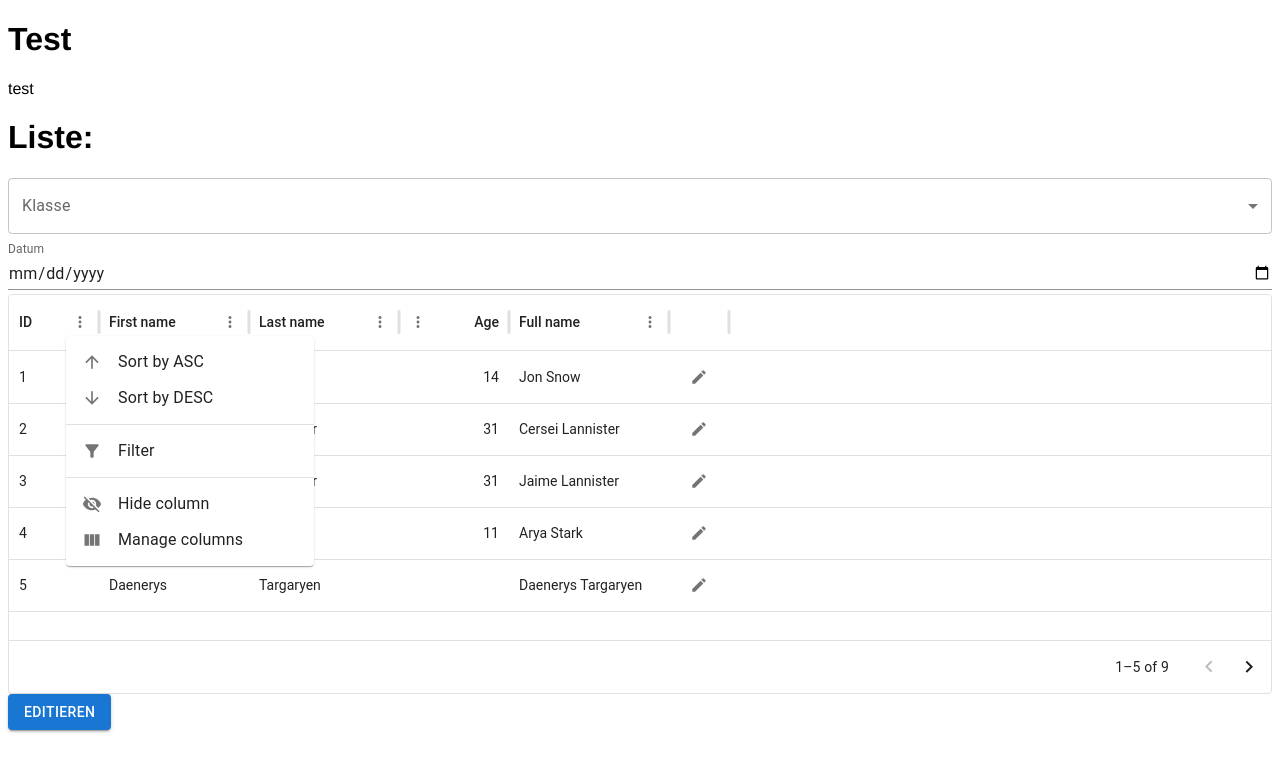
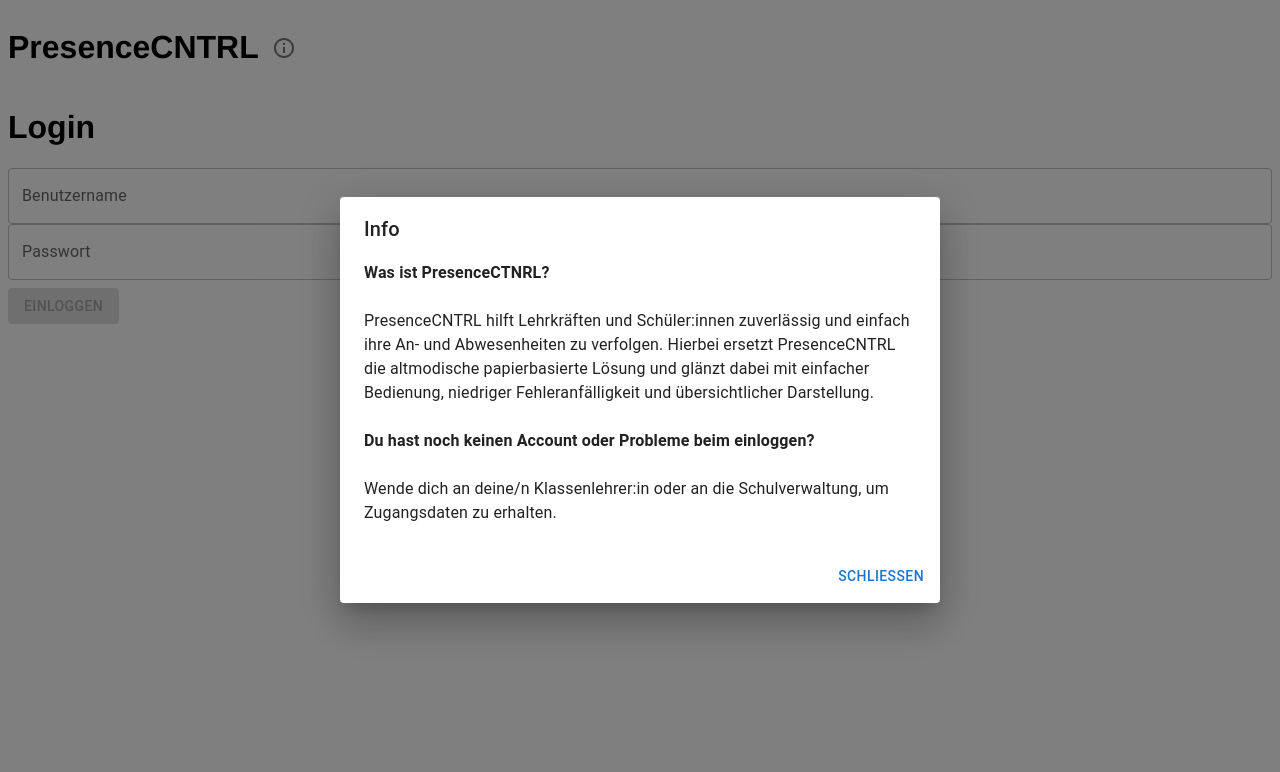
Before and after one commit to fes-wiesbaden/projekt-4-anwesenheitsverwaltung_gruppe_2, a React (Vite) app in the folder client/: page / in a window 1280 px wide. Both pictures are taken after a click on the button "Hilfe". Shown: the top 772 px of the page. Built offline with nearby package versions, Linux system fonts and the light colour scheme.

Commit message:
added login page w/ testlogin + info panel

```diff
--- a/client/src/App.tsx
+++ b/client/src/App.tsx
@@ -1,15 +1,77 @@
-import ListView from "./components/ListView"
-import './css/main.css'
+import { useState } from "react";
+import ListView from "./components/ListView";
+import LoginView from "./components/LoginView";
+import "./css/main.css";
+import InfoOutlinedIcon from "@mui/icons-material/InfoOutlined";
+import {
+  IconButton,
+  Dialog,
+  DialogTitle,
+  DialogContent,
+  DialogActions,
+  Typography,
+  Button,
+} from "@mui/material";
 
 function App() {
+  const [isLoggedIn, setIsLoggedIn] = useState(false);
+  const [helpOpen, setHelpOpen] = useState(false);
+
+  const handleLogout = () => {
+    localStorage.removeItem("token");
+    setIsLoggedIn(false);
+  };
 
   return (
     <>
-      <h1>Test</h1>
-      <p>test</p>
-      <ListView></ListView>
+      <div className="title">
+        <h1>PresenceCNTRL</h1>
+        <IconButton
+          aria-label="Hilfe"
+          onClick={() => setHelpOpen(true)}
+          size="small"
+        >
+          <InfoOutlinedIcon />
+        </IconButton>
+      </div>
+      {isLoggedIn ? (
+        <ListView onLogout={handleLogout} />
+      ) : (
+        <LoginView onLoginSuccess={() => setIsLoggedIn(true)} />
+      )}
+      <Dialog
+        open={helpOpen}
+        onClose={() => setHelpOpen(false)}
+        maxWidth="sm"
+        fullWidth
+      >
+        <DialogTitle>Info</DialogTitle>
+        <DialogContent>
+          <Typography gutterBottom>
+            <b>Was ist PresenceCTNRL?</b>
+            <br />
+            <br />
+            PresenceCNTRL hilft Lehrkräften und Schüler:innen zuverlässig und
+            einfach ihre An- und Abwesenheiten zu verfolgen. Hierbei ersetzt
+            PresenceCNTRL die altmodische papierbasierte Lösung und glänzt dabei
+            mit einfacher Bedienung, niedriger Fehleranfälligkeit und
+            übersichtlicher Darstellung.
+          </Typography>
+          <br />
+          <Typography gutterBottom>
+            <b>Du hast noch keinen Account oder Probleme beim einloggen?</b>
+            <br />
+            <br />
+            Wende dich an deine/n Klassenlehrer:in oder an die Schulverwaltung,
+            um Zugangsdaten zu erhalten.
+          </Typography>
+        </DialogContent>
+        <DialogActions>
+          <Button onClick={() => setHelpOpen(false)}>Schließen</Button>
+        </DialogActions>
+      </Dialog>
     </>
-  )
+  );
 }
 
-export default App
+export default App;
--- a/client/src/components/ListView.tsx
+++ b/client/src/components/ListView.tsx
@@ -16,38 +16,57 @@ import EditIcon from "@mui/icons-material/Edit";
 import "../css/main.css";
 import { useState } from "react";
 
-function ListView() {
+interface ListViewProps {
+  onLogout: () => void;
+}
+
+function ListView({ onLogout }: ListViewProps) {
+  // DUMMY DATA:
+  // TODO: mit echtem Fetch vom Backend (API-Call) ersetzen
+  const rows = [{ id: 1, lastName: "Snow", firstName: "Jon" }];
+
+  const DUMMY_CLASSES = [
+    { id: "class1", label: "Klasse 1" },
+    { id: "class2", label: "Klasse 2" },
+    { id: "class3", label: "Klasse 3" },
+    { id: "class4", label: "Klasse 4" },
+  ];
+
   const [isEditing, setIsEditing] = useState(false);
+  const [selectedClass, setSelectedClass] = useState("");
+  const [classes, setClasses] = useState(DUMMY_CLASSES);
 
-  const columns: GridColDef<(typeof rows)[number]>[] = [ // TODO: Feldnamen anpassen
+  const columns: GridColDef<(typeof rows)[number]>[] = [
     { field: "id", headerName: "ID", width: 90 },
     {
       field: "firstName",
-      headerName: "First name",
+      headerName: "Vorname",
       width: 150,
-      editable: true,
+      editable: false,
     },
     {
       field: "lastName",
-      headerName: "Last name",
+      headerName: "Nachname",
       width: 150,
-      editable: true,
+      editable: false,
     },
     {
-      field: "age",
-      headerName: "Age",
-      type: "number",
+      field: "status",
+      headerName: "Status",
       width: 110,
       editable: true,
     },
     {
-      field: "fullName",
-      headerName: "Full name",
-      description: "This column has a value getter and is not sortable.",
-      sortable: false,
-      width: 160,
-      valueGetter: (value, row) =>
-        `${row.firstName || ""} ${row.lastName || ""}`,
+      field: "presentSince",
+      headerName: "Anw. seit:",
+      width: 110,
+      editable: true,
+    },
+    {
+      field: "presentUntil",
+      headerName: "Anw. bis:",
+      width: 110,
+      editable: true,
     },
     {
       field: "actions",
@@ -58,26 +77,25 @@ function ListView() {
         <GridActionsCellItem
           icon={<EditIcon />}
           label="Bearbeiten"
-          onClick={() => {console.log("test")}} // TODO: Edit Action implementieren
+          onClick={() => {
+            console.log("test");
+          }} // TODO: Edit Action implementieren
         />,
       ],
     },
   ];
 
-  const rows = [ // TODO: mit echtem Fetch vom Backend (API-Call) ersetzen
-    { id: 1, lastName: "Snow", firstName: "Jon", age: 14 },
-    { id: 2, lastName: "Lannister", firstName: "Cersei", age: 31 },
-    { id: 3, lastName: "Lannister", firstName: "Jaime", age: 31 },
-    { id: 4, lastName: "Stark", firstName: "Arya", age: 11 },
-    { id: 5, lastName: "Targaryen", firstName: "Daenerys", age: null },
-    { id: 6, lastName: "Melisandre", firstName: null, age: 150 },
-    { id: 7, lastName: "Clifford", firstName: "Ferrara", age: 44 },
-    { id: 8, lastName: "Frances", firstName: "Rossini", age: 36 },
-    { id: 9, lastName: "Roxie", firstName: "Harvey", age: 65 },
-  ];
-
   return (
     <>
+      <div>
+        <Button variant="outlined" onClick={onLogout}>
+          Logout
+        </Button>
+        <Button variant="outlined" onClick={// TODO: Optionen Popup implementieren
+        () => alert("Optionen (Export, Einstellungen)")}>
+          Optionen
+        </Button>
+      </div>
       <h1>Liste:</h1>
       <div className="filter-wrapper">
         <FormControl fullWidth>
--- /dev/null
+++ b/client/src/components/LoginView.tsx
@@ -0,0 +1,97 @@
+import { useState } from "react";
+import {
+  Box,
+  Button,
+  TextField,
+  Alert,
+} from "@mui/material";
+
+import "../css/main.css";
+
+interface LoginViewProps {
+  onLoginSuccess: () => void;
+}
+
+function LoginView({ onLoginSuccess }: LoginViewProps) {
+  const [username, setUsername] = useState("");
+  const [password, setPassword] = useState("");
+  const [error, setError] = useState<string | null>(null);
+  const [isLoading, setIsLoading] = useState(false);
+
+
+  const handleLogin = async () => {
+    setError(null);
+    setIsLoading(true);
+
+    // TEST LOGIN
+    if (username == "test" && password == "test") {
+      onLoginSuccess();
+      setIsLoading(false);
+      return;
+    }
+
+    try {
+      const response = await fetch("/api/auth/login", {
+        method: "POST",
+        headers: { "Content-Type": "application/json" },
+        credentials: "include",
+        body: JSON.stringify({ username, password }),
+      });
+
+      if (!response.ok) {
+        throw new Error("Login fehlgeschlagen");
+      }
+
+      const data = await response.json();
+      localStorage.setItem("token", data.token);
+
+      onLoginSuccess();
+    } catch {
+      setError("Benutzername oder Passwort falsch.");
+    } finally {
+      setIsLoading(false);
+    }
+  };
+
+  const handleKeyDown = (e: React.KeyboardEvent) => {
+    if (e.key === "Enter") handleLogin();
+  };
+
+  return (
+    <>
+      <h1>Login</h1>
+      <Box onKeyDown={handleKeyDown}>
+        <TextField
+          label="Benutzername"
+          value={username}
+          onChange={(e) => setUsername(e.target.value)}
+          fullWidth
+        />
+        <TextField
+          label="Passwort"
+          type="password"
+          value={password}
+          onChange={(e) => setPassword(e.target.value)}
+          fullWidth
+        />
+        {error && <Alert severity="error">{error}</Alert>}
+
+        <Box sx={{ display: "flex", alignItems: "center", gap: 1, mt: 1 }}>
+          <Button
+            variant="contained"
+            onClick={handleLogin}
+            disabled={isLoading || !username || !password}
+          >
+            {isLoading ? "Wird geprüft..." : "Einloggen"}
+          </Button>
+
+
+        </Box>
+      </Box>
+
+
+    </>
+  );
+}
+
+export default LoginView;
--- a/client/src/css/main.css
+++ b/client/src/css/main.css
@@ -1,3 +1,9 @@
 :root {
     font-family: Helvetica, sans-serif;
 }
+
+.title {
+    display: flex;
+    align-items: center;
+    gap: 0.5rem
+}
```
